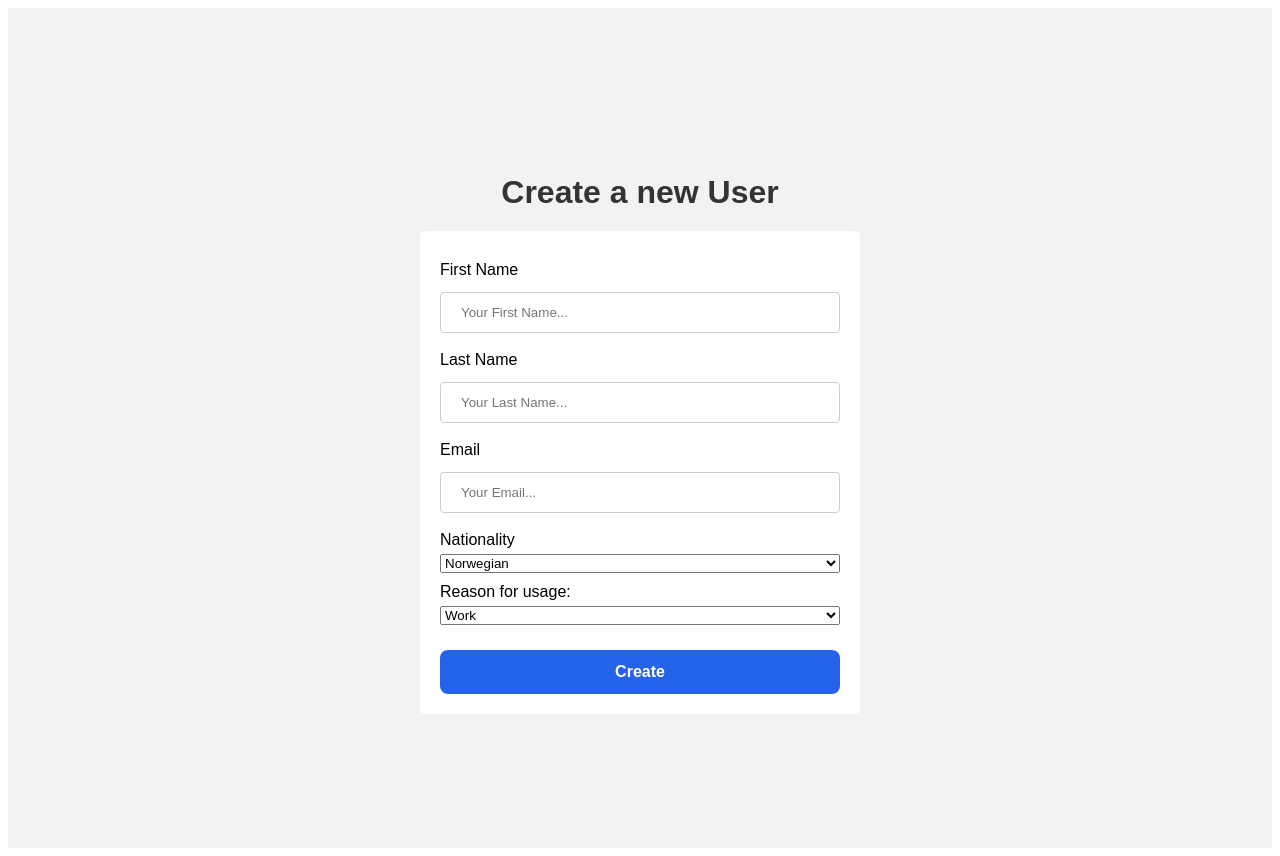
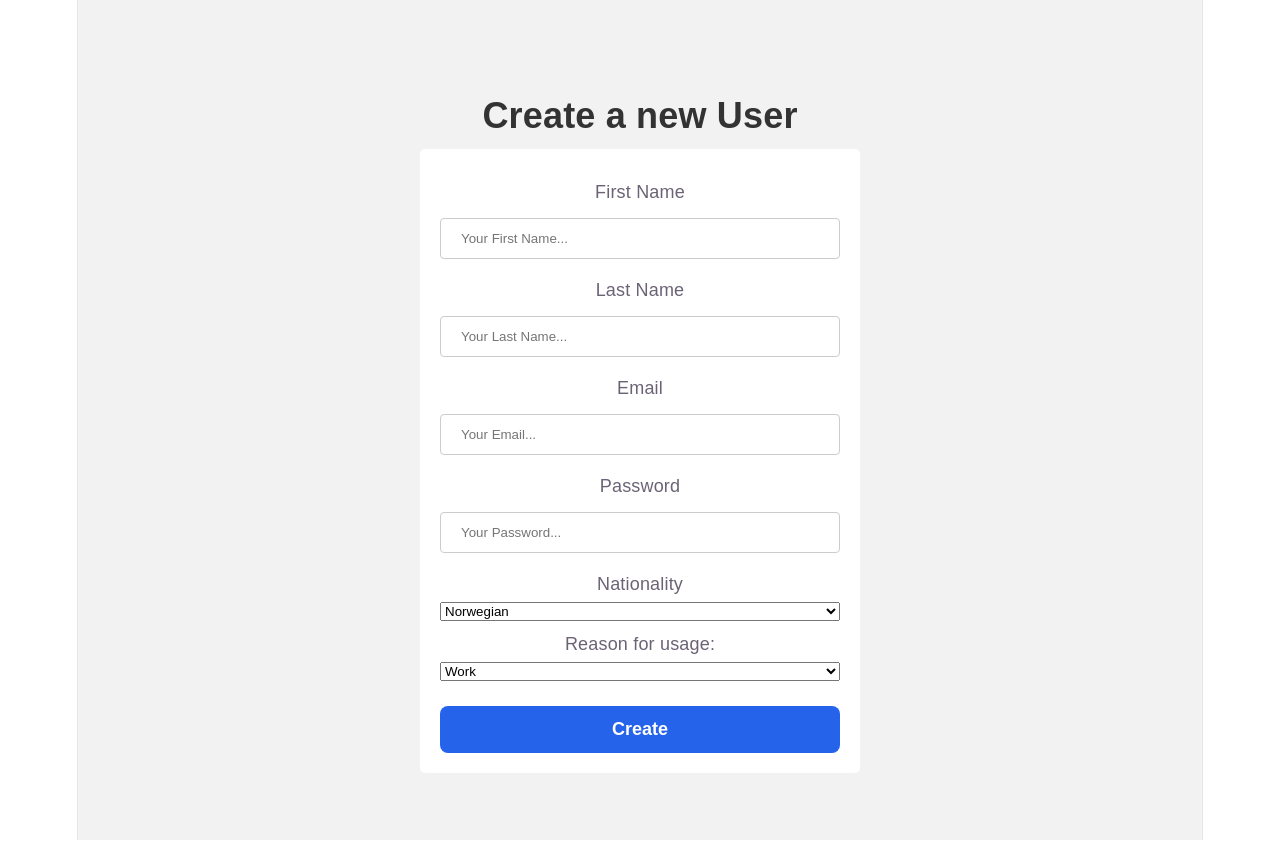
Before and after one commit to MohamedSuleiman/UDI_GRAD_PROJECT, a React (Vite) app in the folder frontend/: page /CreateUser in a window 1280 px wide. Built offline with nearby package versions, Linux system fonts and the light colour scheme.

Commit message:
added password in the createPage and added some comments

```diff
--- a/frontend/src/Pages/Button/Button.css
+++ /dev/null
@@ -1,31 +0,0 @@
-.mainButton {
-  width: 100%;
-  margin-top: 25px;
-  padding: 13px;
-
-  border: none;
-  border-radius: 8px;
-
-  background-color: #2563eb;
-  color: white;
-
-  font-size: 1rem;
-  font-weight: 600;
-
-  cursor: pointer;
-
-  transition:
-    background-color 0.2s ease,
-    transform 0.2s ease,
-    box-shadow 0.2s ease;
-}
-
-.mainButton:hover {
-  background-color: #28145a;
-  transform: translateY(-2px);
-  box-shadow: 0 6px 15px rgba(37, 99, 235, 0.25);
-}
-
-.mainButton:active {
-  transform: translateY(0);
-}
--- a/frontend/src/Pages/CreateUser/CreateUser.tsx
+++ b/frontend/src/Pages/CreateUser/CreateUser.tsx
@@ -2,14 +2,16 @@ import { Field, Formik, Form } from "formik";
 import "../Login/LoginForm.css";
 import "./CreateUser.css";
 
+/* Defining the data required for creating a new user  */
 export interface CreateUserForm {
   firstname: string;
   lastname: string;
   email: string;
+  password: string;
   nationality: string;
   status: string;
 }
-
+/* Defining the props that the CreateUserForm component receives*/
 interface CreateUserFormProps {
   onCreated: (create: CreateUserForm) => void;
 }
@@ -18,11 +20,14 @@ function CreateUserForm({ onCreated }: CreateUserFormProps) {
   return (
     <div className="form">
       <h3>Create a new User</h3>
+
+      {/* Handles the form values and form submission */}
       <Formik
         initialValues={{
           firstname: "",
           lastname: "",
           email: "",
+          password: "",
           nationality: "",
           status: "",
         }}
@@ -53,6 +58,13 @@ function CreateUserForm({ onCreated }: CreateUserFormProps) {
               placeholder="Your Email..."
               type="email"
             />
+            <label>Password</label>
+            <Field
+              id="password"
+              name="password"
+              placeholder="Your Password..."
+              type="password"
+            />
             <label>Nationality</label>
             <select id="country" name="country">
               <option value="Norwegian">Norwegian</option>
@@ -60,7 +72,7 @@ function CreateUserForm({ onCreated }: CreateUserFormProps) {
               <option value="Danish">Danish</option>
             </select>
             <label>Reason for usage: </label>
-            <select id="status" name="staus">
+            <select id="status" name="status">
               <option value="Work">Work</option>
               <option value="Hobby">Hobby</option>
               <option value="Study">Study</option>
--- a/frontend/src/Pages/Login/LoginForm.tsx
+++ b/frontend/src/Pages/Login/LoginForm.tsx
@@ -1,11 +1,12 @@
 import { Field, Formik, Form } from "formik";
 import "./LoginForm.css";
 
+/* Defining the data required for the login form  */
 export interface LoginForm {
   email: string;
-  password: any;
+  password: string;
 }
-
+/* Defining the props that the LoginForm component receives*/
 interface LoginFormProps {
   onLoginSubmit: (login: LoginForm) => void;
 }
@@ -14,6 +15,8 @@ function LoginForm({ onLoginSubmit }: LoginFormProps) {
   return (
     <div className="form">
       <h3>Login</h3>
+
+      {/* Handles the form values and form submission */}
       <Formik
         initialValues={{
           email: "",
@@ -26,13 +29,18 @@ function LoginForm({ onLoginSubmit }: LoginFormProps) {
         <Form>
           <div className="formFill">
             <label>Email</label>
-            <Field id="email" name="email" placeholder="Your Email..." type="email" />
+            <Field
+              id="email"
+              name="email"
+              placeholder="Your Email..."
+              type="email"
+            />
             <label>Password</label>
             <Field
               id="password"
               name="password"
               placeholder="Your Password..."
-              type="any"
+              type="password"
             />
           </div>
           <button id="loginButton" type="submit">
--- a/frontend/src/index.css
+++ b/frontend/src/index.css
@@ -11,8 +11,8 @@
   --shadow:
     rgba(0, 0, 0, 0.1) 0 10px 15px -3px, rgba(0, 0, 0, 0.05) 0 4px 6px -2px;
 
-  --sans: system-ui, 'Segoe UI', Roboto, sans-serif;
-  --heading: system-ui, 'Segoe UI', Roboto, sans-serif;
+  --sans: system-ui, "Segoe UI", Roboto, sans-serif;
+  --heading: system-ui, "Segoe UI", Roboto, sans-serif;
   --mono: ui-monospace, Consolas, monospace;
 
   font: 18px/145% var(--sans);
@@ -43,10 +43,6 @@
     --social-bg: rgba(47, 48, 58, 0.5);
     --shadow:
       rgba(0, 0, 0, 0.4) 0 10px 15px -3px, rgba(0, 0, 0, 0.25) 0 4px 6px -2px;
-  }
-
-  #social .button-icon {
-    filter: invert(1) brightness(2);
   }
 }
 
@@ -109,3 +105,35 @@ code {
   padding: 4px 8px;
   background: var(--code-bg);
 }
+
+.mainButton {
+  width: 100%;
+  margin-top: 25px;
+  padding: 13px;
+
+  border: none;
+  border-radius: 8px;
+
+  background-color: #2563eb;
+  color: white;
+
+  font-size: 1rem;
+  font-weight: 600;
+
+  cursor: pointer;
+
+  transition:
+    background-color 0.2s ease,
+    transform 0.2s ease,
+    box-shadow 0.2s ease;
+}
+
+.mainButton:hover {
+  background-color: #28145a;
+  transform: translateY(-2px);
+  box-shadow: 0 6px 15px rgba(37, 99, 235, 0.25);
+}
+
+.mainButton:active {
+  transform: translateY(0);
+}
```
Also changed, not shown: frontend/src/App.tsx (+8 -0 lines), frontend/src/Pages/Chat/ChatPage.tsx (+7 -1 lines).
